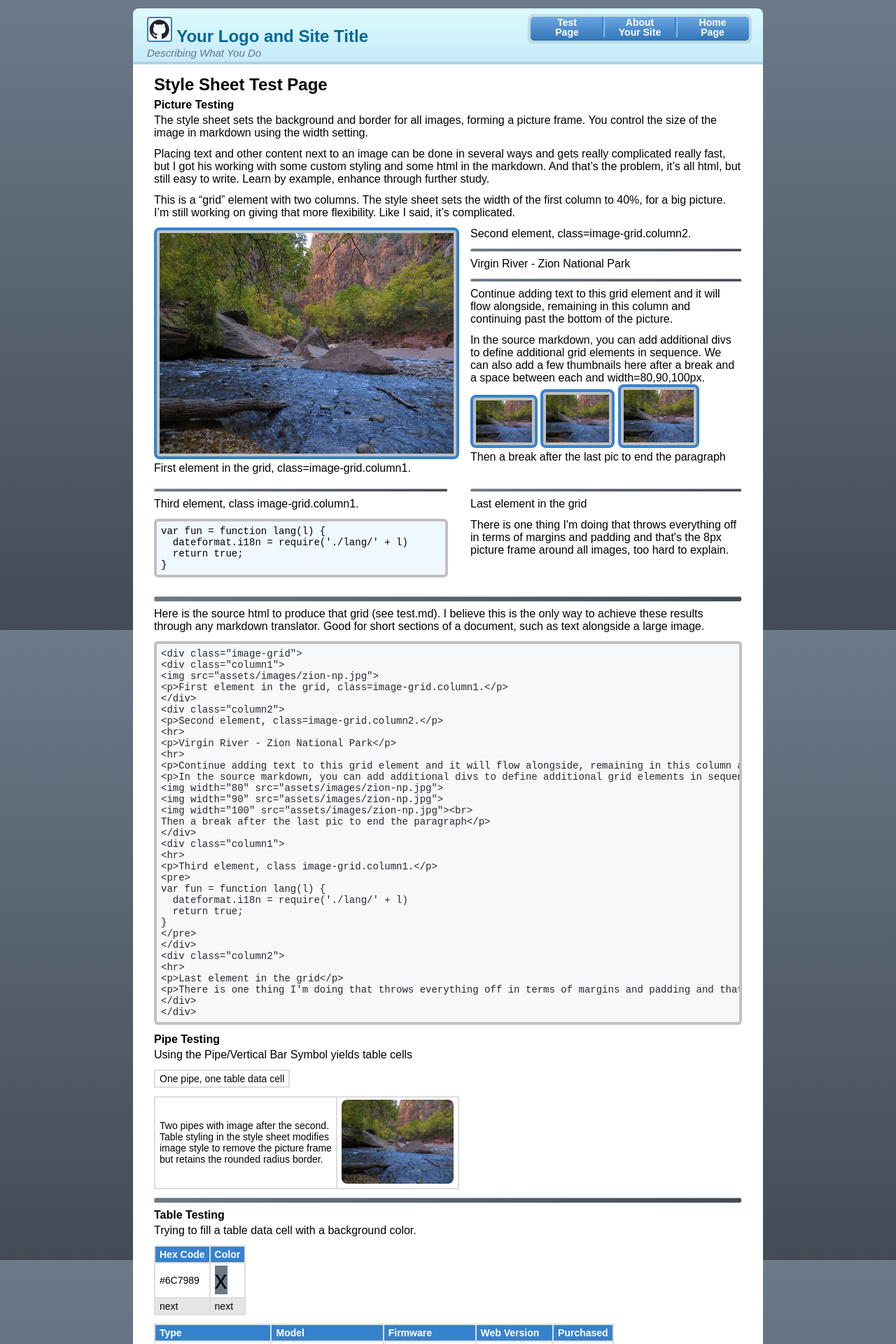
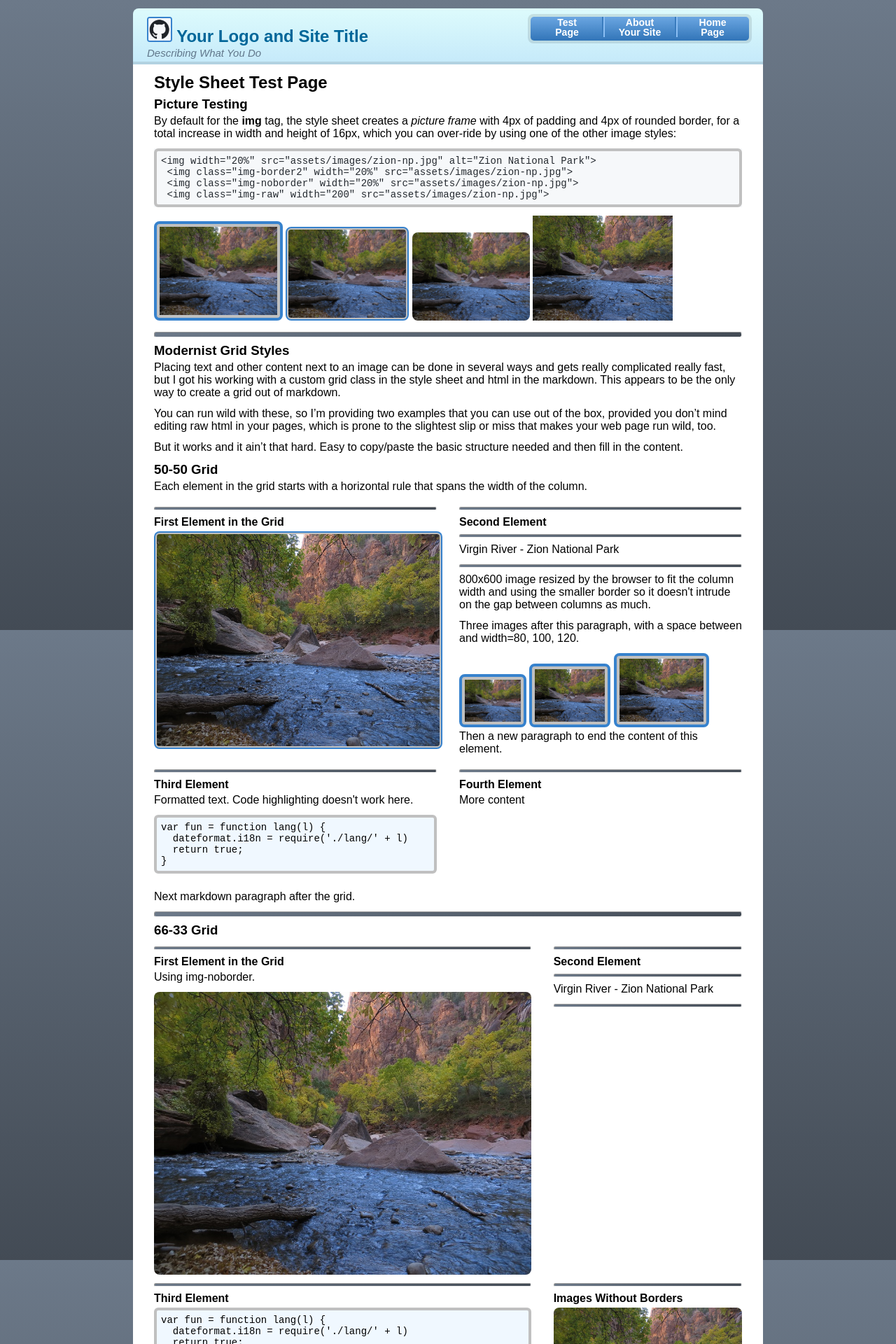
Before and after one commit to TR-Systems/modernist, a Jekyll site: the page built from test.md, in a window 1280 px wide. Shown: the top 1920 px of the page at 70% size. Built offline with Jekyll 4.4.1, drawn with Linux system fonts in a browser that asks for light colours; our own code applies the rules of GitHub Pages for plain Markdown files; some of the changed text lies outside the part shown.

Commit message:
Updates for new Grid and Image Styles

````diff
--- a/_sass/tr-systems-modernist.scss
+++ b/_sass/tr-systems-modernist.scss
@@ -144,25 +144,37 @@ footer {
 }
 
 section {
-  padding:15px 30px;
+  padding:12px 30px; /* margins for content in the wrapper */
   background: white;
   border-radius: 0 0 8px 8px;
   position: relative;
 }
 
-.image-grid {
-  margin: 0 0 15px;
-  max-width: 870px;
+.grid-5050 {
   display: grid;
-  grid-template-columns: 50% 1fr;
-  align-items: left;
-  .column1 {
+  grid-template-columns: 1fr 1fr;
+  max-width: 900px; /* Same as Wraper */
+  margin: 0 0 12px; /* 12px after the grid */
+  grid-column-gap: 32px;
+  .c1 {
     hr {height: 3px;}
   }
-/* Need to accomodate for 16px of image border  */
-  .column2 {
-    p {margin-left: 32px;}
-    hr {margin-left: 32px; height: 3px;}
+  .c2 {
+    hr {height: 3px;}
+  }
+}
+
+.grid-6633 {
+  display: grid;
+  grid-template-columns: 2fr 1fr;
+  max-width: 900px; /* Same as Wraper */
+  margin: 0 0 12px;
+  grid-column-gap: 32px;
+  .c1 {
+    hr {height: 3px;}
+  }
+  .c2 {
+    hr {height: 3px;}
   }
 }
 
@@ -204,12 +216,6 @@ table {
   font-size: 14px;
   border-collapse: collapse;
   width: auto;
-
-  img {
-    border: none;
-    background: none;
-    padding:0;
-  }
 }
 
 th {
@@ -245,6 +251,25 @@ img {
   border-radius: 8px;
   background:silver;
   max-width:100%;
+}
+.img-border2 {
+  padding: 2px;
+  border: 2px solid #3782CD;
+  border-radius: 8px;
+  background: silver;
+  max-width: 100%;
+}
+.img-noborder {
+    padding: 0;
+    border: none;
+    border-radius: 8px;
+    background: none;
+}
+.img-raw {
+    padding: 0;
+    border: none;
+    border-radius: 0;
+    background: none;
 }
 
 hr {
--- a/test.md
+++ b/test.md
@@ -1,32 +1,57 @@
 ## Style Sheet Test Page
 
-#### Picture Testing
-The style sheet sets the background and border for all images, forming a picture frame. You control the size of the image in markdown using the width setting.
+### Picture Testing
+By default for the **img** tag, the style sheet creates a *picture frame* with 4px of padding and 4px of rounded border, for a total increase in width and height of 16px, which you can over-ride by using one of the other image styles:
 
-Placing text and other content next to an image can be done in several ways and gets really complicated really fast, but I got his working with some custom styling and some html in the markdown. And that's the problem, it's all html, but still easy to write. Learn by example, enhance through further study.
+```
+<img width="20%" src="assets/images/zion-np.jpg" alt="Zion National Park">
+ <img class="img-border2" width="20%" src="assets/images/zion-np.jpg">
+ <img class="img-noborder" width="20%" src="assets/images/zion-np.jpg">
+ <img class="img-raw" width="200" src="assets/images/zion-np.jpg">
+```
 
-This is a "grid" element with two columns. The style sheet sets the width of the first column to 40%, for a big picture. I'm still working on giving that more flexibility. Like I said, it's complicated.
+<img width="20%" src="assets/images/zion-np.jpg" alt="Zion National Park">
+ <img class="img-border2" width="20%" src="assets/images/zion-np.jpg">
+ <img class="img-noborder" width="20%" src="assets/images/zion-np.jpg">
+ <img class="img-raw" width="200" src="assets/images/zion-np.jpg">
 
-<div class="image-grid">
-<div class="column1">
-<img src="assets/images/zion-np.jpg">
-<p>First element in the grid, class=image-grid.column1.</p>
+---
+
+### Modernist Grid Styles
+Placing text and other content next to an image can be done in several ways and gets really complicated really fast, but I got his working with a custom grid class in the style sheet and html in the markdown. This appears to be the only way to create a grid out of markdown.
+
+You can run wild with these, so I'm providing two examples that you can use out of the box, provided you don't mind editing raw html in your pages, which is prone to the slightest slip or miss that makes your web page run wild, too.
+
+But it works and it ain't that hard. Easy to copy/paste the basic structure needed and then fill in the content.
+
+### 50-50 Grid
+Each element in the grid starts with a horizontal rule that spans the width of the column.
+
+<div class="grid-5050">
+<div class="c1">
+<hr>
+<h4>First Element in the Grid</h4>
+<img class="img-border2" src="assets/images/zion-np.jpg">
 </div>
-<div class="column2">
-<p>Second element, class=image-grid.column2.</p>
+
+<div class="c2">
+<hr>
+<h4>Second Element</h4>
 <hr>
 <p>Virgin River - Zion National Park</p>
 <hr>
-<p>Continue adding text to this grid element and it will flow alongside, remaining in this column and continuing past the bottom of the picture.</p>
-<p>In the source markdown, you can add additional divs to define additional grid elements in sequence. We can also add a few thumbnails here after a break and a space between each and width=80,90,100px.<br>
+<p>800x600 image resized by the browser to fit the column width and using the smaller border so it doesn't intrude on the gap between columns as much.</p>
+<p>Three images after this paragraph, with a space between and width=80, 100, 120.</p>
 <img width="80" src="assets/images/zion-np.jpg">
-<img width="90" src="assets/images/zion-np.jpg">
-<img width="100" src="assets/images/zion-np.jpg"><br>
-Then a break after the last pic to end the paragraph</p>
+<img width="100" src="assets/images/zion-np.jpg">
+<img width="120" src="assets/images/zion-np.jpg">
+<p>Then a new paragraph to end the content of this element.</p>
 </div>
-<div class="column1">
+
+<div class="c1">
 <hr>
-<p>Third element, class image-grid.column1.</p>
+<h4>Third Element</h4>
+<p>Formatted text. Code highlighting doesn't work here.</p>
 <pre>
 var fun = function lang(l) {
   dateformat.i18n = require('./lang/' + l)
@@ -34,38 +59,39 @@ var fun = function lang(l) {
 }
 </pre>
 </div>
-<div class="column2">
+
+<div class="c2">
 <hr>
-<p>Last element in the grid</p>
-<p>There is one thing I'm doing that throws everything off in terms of margins and padding and that's the 8px picture frame around all images, too hard to explain.</p>
+<h4>Fourth Element</h4>
+<p>More content</p>
 </div>
 </div>
 
+Next markdown paragraph after the grid.
+
 ---
 
-Here is the source html to produce that grid (see test.md). I believe this is the only way to achieve these results through any markdown translator. Good for short sections of a document, such as text alongside a large image.
+### 66-33 Grid
 
-```
-<div class="image-grid">
-<div class="column1">
-<img src="assets/images/zion-np.jpg">
-<p>First element in the grid, class=image-grid.column1.</p>
+<div class="grid-6633">
+<div class="c1">
+<hr>
+<h4>First Element in the Grid</h4>
+<p>Using img-noborder.</p>
+<img class="img-noborder" src="assets/images/zion-np.jpg">
 </div>
-<div class="column2">
-<p>Second element, class=image-grid.column2.</p>
+
+<div class="c2">
+<hr>
+<h4>Second Element</h4>
 <hr>
 <p>Virgin River - Zion National Park</p>
 <hr>
-<p>Continue adding text to this grid element and it will flow alongside, remaining in this column and continuing past the bottom of the picture.</p>
-<p>In the source markdown, you can add additional divs to define additional grid elements in sequence. We can also add a few thumbnails here after a break and a space between each and width=80,90,100px.<br>
-<img width="80" src="assets/images/zion-np.jpg">
-<img width="90" src="assets/images/zion-np.jpg">
-<img width="100" src="assets/images/zion-np.jpg"><br>
-Then a break after the last pic to end the paragraph</p>
 </div>
-<div class="column1">
+
+<div class="c1">
 <hr>
-<p>Third element, class image-grid.column1.</p>
+<h4>Third Element</h4>
 <pre>
 var fun = function lang(l) {
   dateformat.i18n = require('./lang/' + l)
@@ -73,24 +99,28 @@ var fun = function lang(l) {
 }
 </pre>
 </div>
-<div class="column2">
+
+<div class="c2">
 <hr>
-<p>Last element in the grid</p>
-<p>There is one thing I'm doing that throws everything off in terms of margins and padding and that's the 8px picture frame around all images, too hard to explain.</p>
+<h4>Images Without Borders</h4>
+<img class="img-noborder" src="assets/images/zion-np.jpg">
 </div>
 </div>
-```
 
-#### Pipe Testing
+Next markdown paragraph after the grid.
+
+---
+
+### Pipe Testing
 Using the Pipe/Vertical Bar Symbol yields table cells
 
 | One pipe, one table data cell
 
-| Two pipes with image after the second.<br>Table styling in the style sheet modifies<br>image style to remove the picture frame<br>but retains the rounded radius border. | <img width="160" src="assets/images/zion-np.jpg">
+| Two pipes with image after the second  | <img class="img-border2" width="160" src="assets/images/zion-np.jpg">
 
 ---
 
-#### Table Testing
+### Table Testing
 Trying to fill a table data cell with a background color.
 
 | Hex Code | Color |
@@ -105,6 +135,8 @@ Trying to fill a table data cell with a background color.
 | Outdoor PTZ Mini-Dome | DS-2DE-3404-W-DE | v5.7.4 b221130<br>v5.8.1 b231108 | v4.0.1 b220121 | 2024 |
 | NVR | DS-7604-NI-Q1 | v4.32.110 b211009 | v4.0.1 b210914 | 2024 |
 
+---
+
 Fun stuff...
 
 ---
````
Also changed, not shown: index.md (+13 -12 lines).
